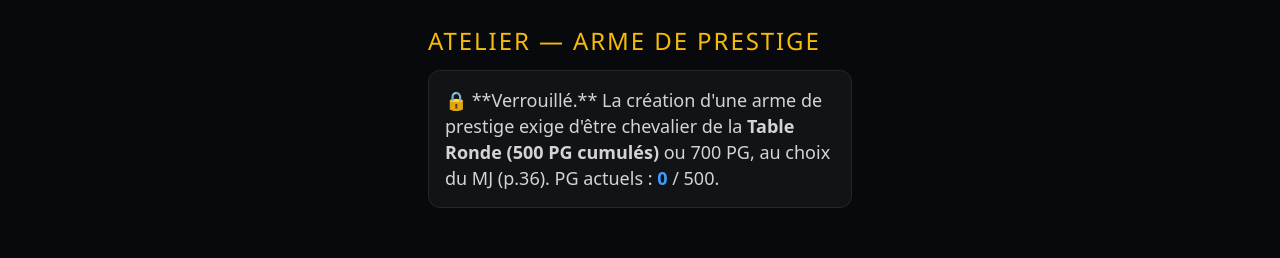
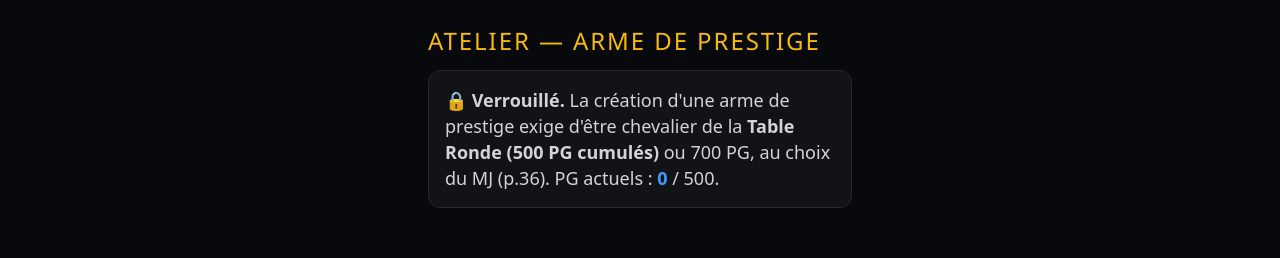
Before and after one commit to mjjdr946-sketch/knight-sheet, a Next.js app: page /personnage/atelier in a window 1280 px wide. Shown: the part 198-456 px from the top of the page. Built offline with nearby package versions, Linux system fonts and the light colour scheme.

Commit message:
ops: '**Verrouillé.**' s'affichait avec les astérisques (markdown non interprété en JSX)

```diff
--- a/app/personnage/atelier/page.tsx
+++ b/app/personnage/atelier/page.tsx
@@ -103,7 +103,7 @@ export default function AtelierPage() {
       <main className="mx-auto max-w-md space-y-3 px-3 pb-24 pt-6">
         <h1 className="font-display text-xl text-neon-cyan">Atelier — arme de prestige</h1>
         <div className="rounded-xl border border-zinc-800 bg-zinc-900/70 p-4 text-sm text-zinc-300">
-          🔒 **Verrouillé.** La création d'une arme de prestige exige d'être chevalier de la
+          🔒 <b>Verrouillé.</b> La création d'une arme de prestige exige d'être chevalier de la
           <b> Table Ronde (500 PG cumulés)</b> ou 700 PG, au choix du MJ (p.36).
           PG actuels : <b className="text-neon-gold">{gloire}</b> / {SEUIL_TABLE_RONDE}.
         </div>
```
